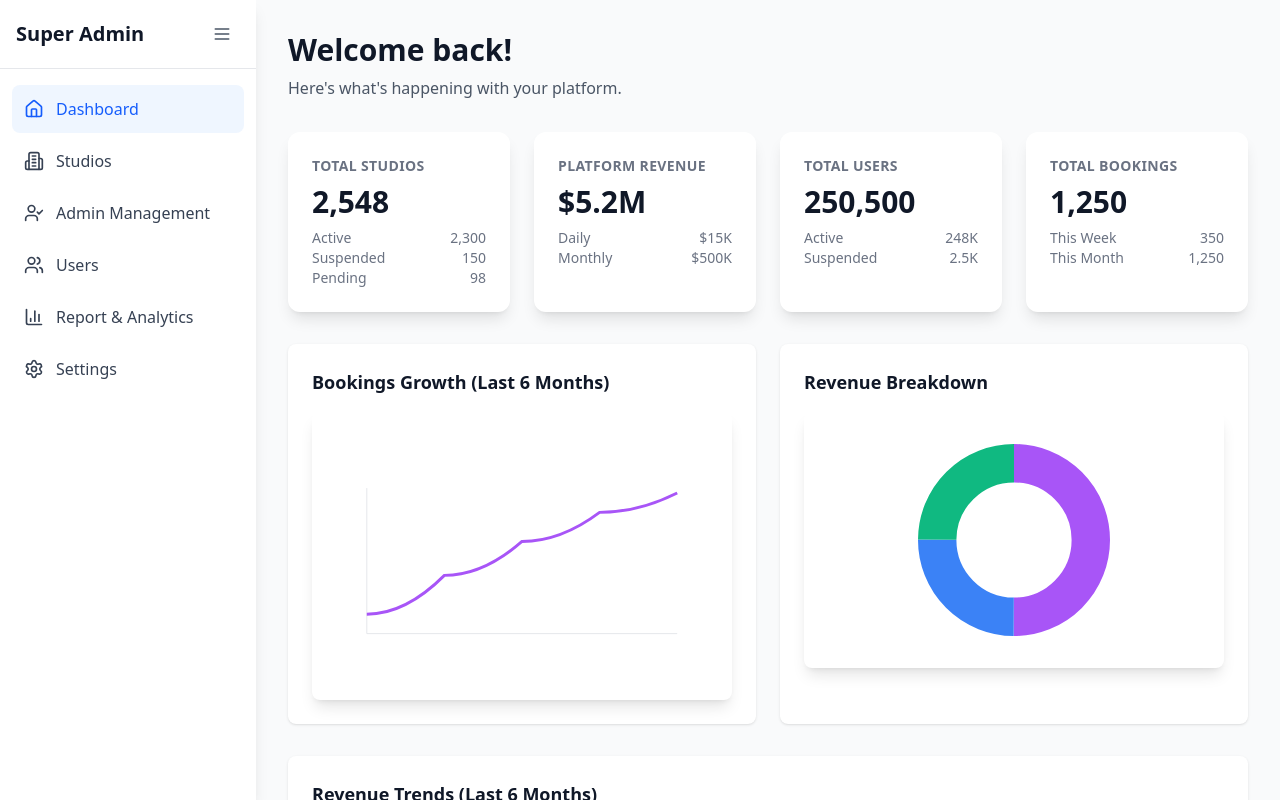
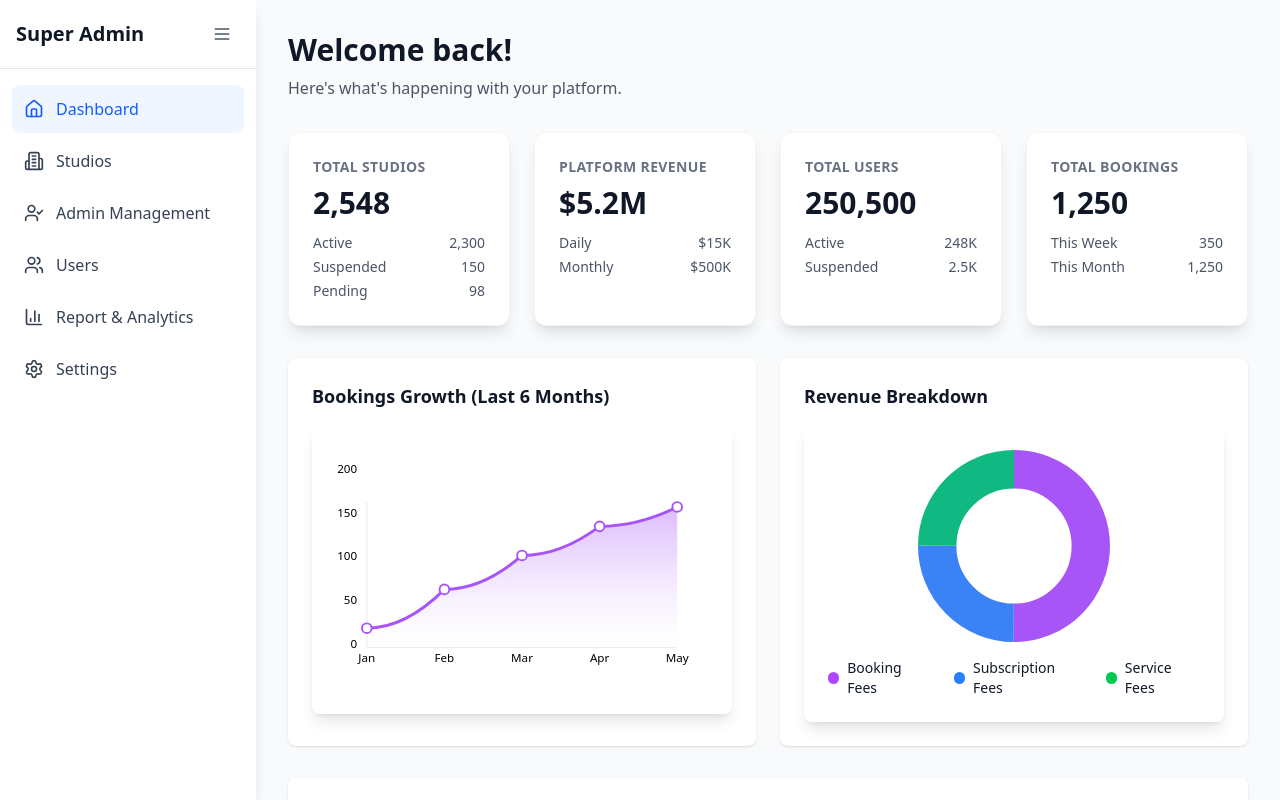
Before and after one commit to Leulaaa/studio_management_system, a React (Vite) app: page / in a window 1280 px wide. Built offline with nearby package versions, Linux system fonts and the light colour scheme.

Commit message:
add hover effect to cards

```diff
--- a/src/components/ui/StatsCard.jsx
+++ b/src/components/ui/StatsCard.jsx
@@ -1,14 +1,14 @@
 import React from 'react';
 
-const StatsCard = ({ title, value, details }) => {
+const StatsCard = ({ title, value, details = [] }) => {
   return (
-    <div className="bg-white p-6 rounded-lg shadow-sm border border-gray-100 hover:shadow-md transition-shadow duration-200">
-      <h3 className="text-sm font-medium text-gray-500 mb-2">{title}</h3>
+    <div className="bg-white p-6 rounded-xl shadow-lg border border-gray-100 hover:shadow-2xl transition-shadow duration-300 cursor-pointer">
+      <h3 className="text-sm font-semibold text-gray-500 uppercase tracking-wide mb-2">{title}</h3>
       <p className="text-3xl font-bold text-gray-900 mb-3">{value}</p>
-      <div className="text-sm text-gray-600 space-y-0.5">
+      <div className="text-sm text-gray-600 space-y-1">
         {details.map((detail, index) => (
           <div key={index} className="flex justify-between">
-            <span>{detail.label}:</span>
+            <span>{detail.label}</span>
             <span className="font-medium">{detail.value}</span>
           </div>
         ))}
--- a/src/pages/superAdminHomePage.jsx.jsx
+++ b/src/pages/superAdminHomePage.jsx.jsx
@@ -8,6 +8,7 @@ import {
   BarChart3,
   Settings
 } from 'lucide-react';
+import StatsCard from '../components/ui/StatsCard';
 
 const Sidebar = ({ isCollapsed, setIsCollapsed }) => {
   const menuItems = [
@@ -62,38 +63,26 @@ const Sidebar = ({ isCollapsed, setIsCollapsed }) => {
   );
 };
 
-const StatsCard = ({ title, value, details }) => {
-  return (
-    <div className="bg-white rounded-xl shadow-lg p-6">
-      <h3 className="text-gray-500 text-sm font-semibold uppercase tracking-wide">{title}</h3>
-      <p className="text-3xl font-bold text-gray-900 mt-2 mb-2">{value}</p>
-      {details.map((detail, index) => (
-        <div key={index} className="flex justify-between items-center text-gray-500 text-sm">
-          <span>{detail.label}</span>
-          <span>{detail.value}</span>
-        </div>
-      ))}
-    </div>
-  );
-};
-
 const Chart = ({ type }) => {
   const linePoints = [
-    { x: 40, y: 160, label: 'Jan' },
-    { x: 120, y: 120, label: 'Feb' },
-    { x: 200, y: 85, label: 'Mar' },
-    { x: 280, y: 55, label: 'Apr' },
-    { x: 360, y: 35, label: 'May' },
+    { x: 40, y: 160, label: 'Jan', value: 160 },
+    { x: 120, y: 120, label: 'Feb', value: 120 },
+    { x: 200, y: 85, label: 'Mar', value: 85 },
+    { x: 280, y: 55, label: 'Apr', value: 55 },
+    { x: 360, y: 35, label: 'May', value: 35 },
   ];
 
   const barPoints = [
-    { x: 50, y: 120, height: 60, label: 'Jan' },
-    { x: 105, y: 110, height: 70, label: 'Feb' },
-    { x: 160, y: 100, height: 80, label: 'Mar' },
-    { x: 215, y: 80, height: 100, label: 'Apr' },
-    { x: 270, y: 60, height: 120, label: 'May' },
-    { x: 325, y: 40, height: 140, label: 'Jun' },
+    { x: 50, y: 120, height: 60, label: 'Jan', value: 60 },
+    { x: 105, y: 110, height: 70, label: 'Feb', value: 70 },
+    { x: 160, y: 100, height: 80, label: 'Mar', value: 80 },
+    { x: 215, y: 80, height: 100, label: 'Apr', value: 100 },
+    { x: 270, y: 60, height: 120, label: 'May', value: 120 },
+    { x: 325, y: 40, height: 140, label: 'Jun', value: 140 },
   ];
+
+  const [hoveredPoint, setHoveredPoint] = useState(null);
+  const [hoveredBar, setHoveredBar] = useState(null);
 
   const renderLineChart = () => {
     const pathData = linePoints.map((point, index) => {
@@ -105,36 +94,133 @@ const Chart = ({ type }) => {
     const areaPathData = `${pathData} L ${linePoints[linePoints.length - 1].x} 180 L ${linePoints[0].x} 180 Z`;
 
     return (
-      <div className="relative p-4 bg-white rounded-lg shadow-lg">
+      <div className="relative p-4 bg-white rounded-lg shadow-lg hover:shadow-2xl transition-shadow duration-300">
         <svg className="w-full h-64" viewBox="0 0 400 200">
+          {/* Axes */}
           <line x1="40" y1="180" x2="360" y2="180" stroke="#E5E7EB" strokeWidth="1" />
           <line x1="40" y1="30" x2="40" y2="180" stroke="#E5E7EB" strokeWidth="1" />
+
+          {/* Y-axis labels */}
+          {[0, 50, 100, 150, 200].map((val, idx) => (
+            <text key={idx} x="30" y={180 - val * 180 / 200} className="text-xs" textAnchor="end">{val}</text>
+          ))}
+
+          {/* X-axis labels */}
+          {linePoints.map((point, idx) => (
+            <text key={idx} x={point.x} y="195" className="text-xs" textAnchor="middle">{point.label}</text>
+          ))}
+
+          <defs>
+            <linearGradient id="lineGradient" x1="0%" y1="0%" x2="0%" y2="100%">
+              <stop offset="0%" stopColor="#A855F7" stopOpacity="0.4" />
+              <stop offset="50%" stopColor="#C084FC" stopOpacity="0.2" />
+              <stop offset="100%" stopColor="#FFFFFF" stopOpacity="0.1" />
+            </linearGradient>
+          </defs>
+
+          {/* Area under line */}
           <path d={areaPathData} fill="url(#lineGradient)" />
+
+          {/* Line */}
           <path d={pathData} stroke="#A855F7" strokeWidth="3" fill="none" />
+
+          {/* Points with hover and tooltip */}
+          {linePoints.map((point, i) => (
+            <g key={i}>
+              <circle
+                cx={point.x}
+                cy={point.y}
+                r={hoveredPoint === i ? 8 : 5}
+                fill={hoveredPoint === i ? '#A855F7' : '#FFFFFF'}
+                stroke="#A855F7"
+                strokeWidth={hoveredPoint === i ? 3 : 2}
+                className="transition-all duration-300 cursor-pointer"
+                onMouseEnter={() => setHoveredPoint(i)}
+                onMouseLeave={() => setHoveredPoint(null)}
+              />
+              {hoveredPoint === i && (
+                <text x={point.x} y={point.y - 10} textAnchor="middle" className="text-xs font-bold fill-purple-700">{point.value}</text>
+              )}
+            </g>
+          ))}
         </svg>
       </div>
     );
   };
 
+  const renderBarChart = () => (
+    <div className="relative p-4 bg-white rounded-lg shadow-lg hover:shadow-2xl transition-shadow duration-300">
+      <svg className="w-full h-64" viewBox="0 0 400 200">
+        {/* Axes */}
+        <line x1="40" y1="180" x2="360" y2="180" stroke="#E5E7EB" strokeWidth="1" />
+        <line x1="40" y1="30" x2="40" y2="180" stroke="#E5E7EB" strokeWidth="1" />
+
+        {/* Y-axis labels */}
+        {[0, 50, 100, 150, 200].map((val, idx) => (
+          <text key={idx} x="30" y={180 - val * 180 / 200} className="text-xs" textAnchor="end">{val}</text>
+        ))}
+
+        {/* X-axis labels */}
+        {barPoints.map((point, idx) => (
+          <text key={idx} x={point.x + 17.5} y="195" className="text-xs" textAnchor="middle">{point.label}</text>
+        ))}
+
+        <defs>
+          {barPoints.map((_, idx) => (
+            <linearGradient key={idx} id={`barGradient${idx}`} x1="0%" y1="0%" x2="0%" y2="100%">
+              <stop offset="0%" stopColor="#3B82F6" />
+              <stop offset="100%" stopColor="#A855F7" />
+            </linearGradient>
+          ))}
+        </defs>
+
+        {/* Bars with hover and tooltip */}
+        {barPoints.map((point, idx) => (
+          <g key={idx}>
+            <rect
+              x={point.x}
+              y={point.y}
+              width="35"
+              height={point.height}
+              fill={`url(#barGradient${idx})`}
+              rx="4"
+              className={`transition-transform duration-300 cursor-pointer ${hoveredBar === idx ? 'scale-y-110' : ''}`}
+              onMouseEnter={() => setHoveredBar(idx)}
+              onMouseLeave={() => setHoveredBar(null)}
+            />
+            {hoveredBar === idx && (
+              <text x={point.x + 17.5} y={point.y - 5} textAnchor="middle" className="text-xs font-bold fill-purple-700">{point.value}</text>
+            )}
+          </g>
+        ))}
+      </svg>
+    </div>
+  );
+
   const renderDonutChart = () => (
-    <div className="relative h-64 flex items-center justify-center bg-white rounded-lg shadow-lg">
-      <div className="w-48 h-48 relative">
+    <div className="bg-white p-6 rounded-lg shadow-lg hover:shadow-2xl transition-shadow duration-300">
+      <div className="relative w-48 h-48 mx-auto">
         <svg className="w-full h-full transform -rotate-90" viewBox="0 0 100 100">
           <circle cx="50" cy="50" r="40" fill="none" stroke="#A855F7" strokeWidth="20" strokeDasharray="125.6 251.2" />
           <circle cx="50" cy="50" r="40" fill="none" stroke="#3B82F6" strokeWidth="20" strokeDasharray="62.8 314" strokeDashoffset="-125.6" />
           <circle cx="50" cy="50" r="40" fill="none" stroke="#10B981" strokeWidth="20" strokeDasharray="62.8 314" strokeDashoffset="-188.4" />
         </svg>
       </div>
-    </div>
-  );
-
-  const renderBarChart = () => (
-    <div className="relative p-4 bg-white rounded-lg shadow-lg">
-      <svg className="w-full h-64" viewBox="0 0 400 200">
-        {barPoints.map((point, index) => (
-          <rect key={index} x={point.x} y={point.y} width="35" height={point.height} fill="#3B82F6" rx="4" />
-        ))}
-      </svg>
+      {/* Legend */}
+      <div className="flex justify-center space-x-6 mt-4 text-sm">
+        <div className="flex items-center">
+          <span className="w-3 h-3 bg-purple-500 rounded-full mr-2"></span>
+          <span>Booking Fees</span>
+        </div>
+        <div className="flex items-center">
+          <span className="w-3 h-3 bg-blue-500 rounded-full mr-2"></span>
+          <span>Subscription Fees</span>
+        </div>
+        <div className="flex items-center">
+          <span className="w-3 h-3 bg-green-500 rounded-full mr-2"></span>
+          <span>Service Fees</span>
+        </div>
+      </div>
     </div>
   );
 
```
Also changed, not shown: src/components/ui/Chart.jsx (+45 -16 lines).
